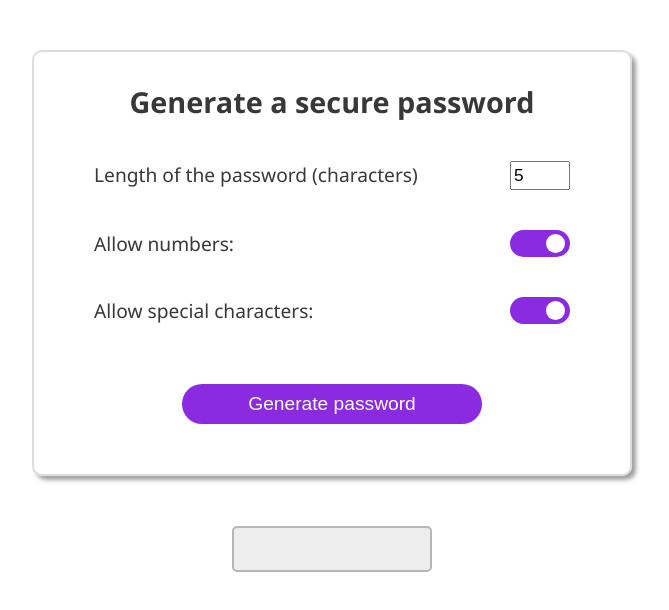
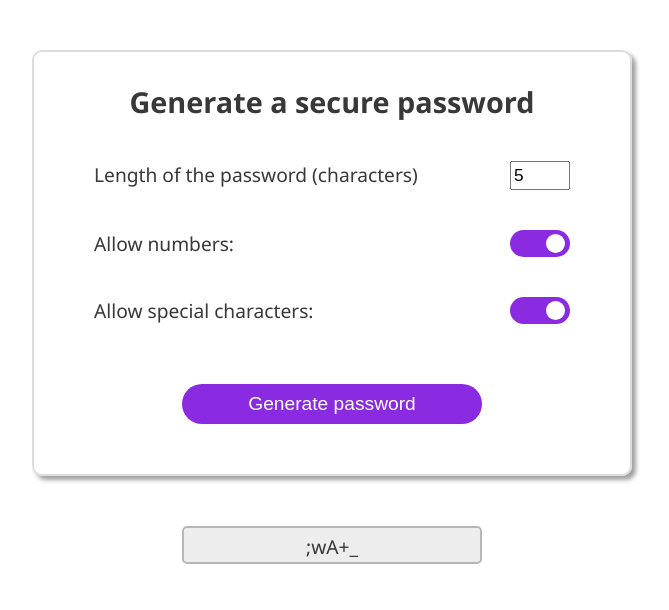
Before and after one commit to luca-malandrino/password-generator, a plain HTML site: page index.html in a window 1280 px wide. Both pictures are taken after typing "5" into the empty fields and a click on the button "Generate password". Shown: the whole page, without its empty margins (308-977 px from the left). Drawn offline with Linux system fonts and the light colour scheme.

Commit message:
added copy to clipboard feature

```diff
--- a/index.css
+++ b/index.css
@@ -91,14 +91,25 @@ button:active {
 }
 
 #password {
-  margin-top: 50px;
-  width: 200px;
+  width: 300px;
+  margin: 50px auto 0 auto;
+  height: 2em;
+  padding: 5px 10px;
   border: 2px solid #b7b7b7;
   border-radius: 5px;
   background-color: #ededed;
-  padding: 10px 20px;
   font-size: 1em;
   text-align: center;
+  cursor: pointer;
+  font-weight: 500;
+}
+
+#password:hover {
+  background-color: #d6d6d6;
+}
+
+#password:active  {
+  background-color: #bfbfbf;
 }
 
 @keyframes turn-on {
--- a/index.html
+++ b/index.html
@@ -32,7 +32,7 @@
     <button id="generate-btn">Generate password</button>
   </div>
 
-  <input type="text" id="password" value="" readonly>
+  <div id="password"></div>
 
   <script src="index.js"></script>
 </body>
--- a/index.js
+++ b/index.js
@@ -14,7 +14,8 @@ const specialCharacters = [
 const toggle = document.querySelectorAll(".toggle");
 const circle = document.querySelectorAll(".circle");
 const generateButton = document.getElementById("generate-btn");
-const passwordLengthEl = document.getElementById("password-length")
+const passwordLengthEl = document.getElementById("password-length");
+const passwordEl = document.getElementById("password");
 
 let numbersAreAllowed = true;
 let specialCharactersAreAllowed = true;
@@ -87,7 +88,13 @@ generateButton.addEventListener("click", () => {
 
     }
 
-    console.log(password);
+    passwordEl.textContent = password;
 
   }
 })
+
+passwordEl.addEventListener("click", () => {
+
+  navigator.clipboard.writeText(passwordEl.textContent);
+  window.alert(`Copied ${passwordEl.textContent} to clipboard`);
+})
```
